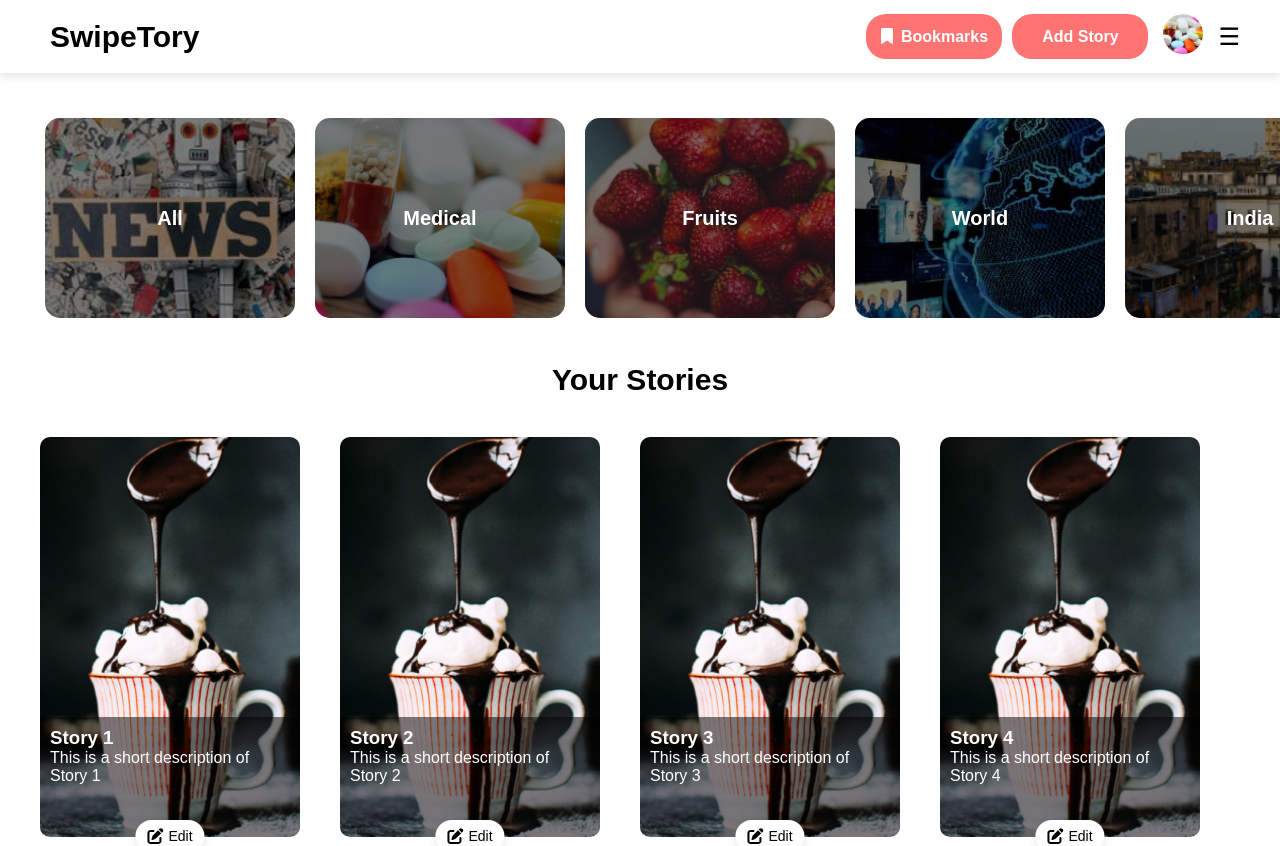
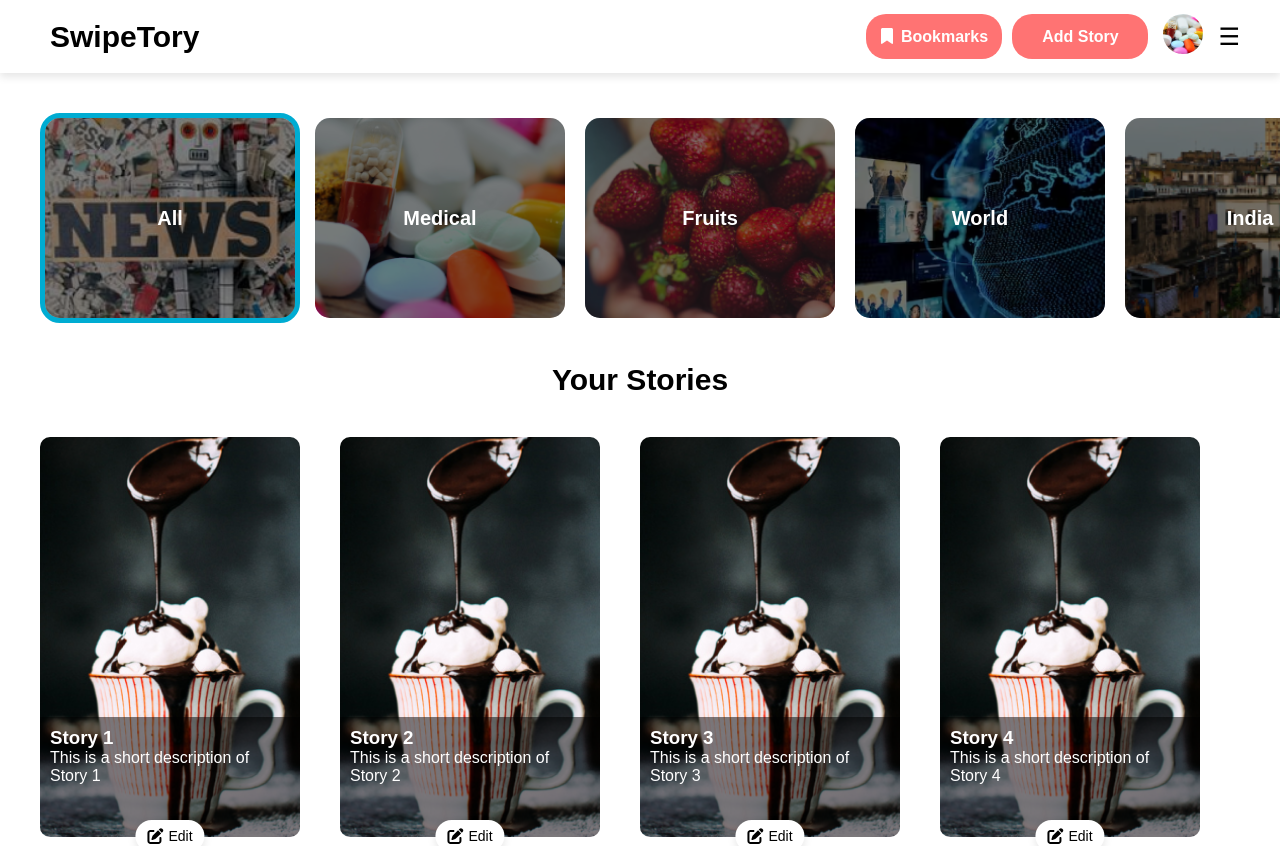
Before and after one commit to kansalsaloni/story-app, a React (Create React App) app in the folder frontend/: page / in a window 1280 px wide. Shown: the top 846 px of the page. Built offline with nearby package versions, Linux system fonts and the light colour scheme.

Commit message:
set all cateory as default

```diff
--- a/frontend/src/Component/FilterCards.jsx
+++ b/frontend/src/Component/FilterCards.jsx
@@ -15,7 +15,7 @@ function FilterCards() {
         { id: 4, label: 'World', imageUrl: WorldImage },
         { id: 5, label: 'India', imageUrl: IndiaImage }
       ];
-      const [activeCategory, setActiveCategory] = useState(null);
+      const [activeCategory, setActiveCategory] = useState(1);
 
       const handleCardClick = (categoryId) => {
         setActiveCategory(categoryId);
```
